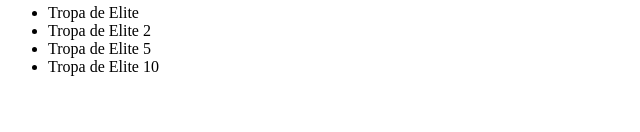
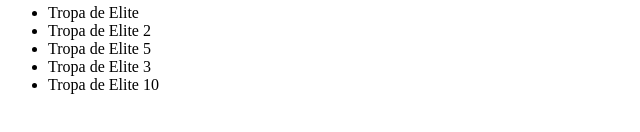
Before and after one commit to jethers/git-test, a plain HTML site: page myhtml.html in a window 1280 px wide. Shown: the part 218-350 px from the top of the page, without its empty margins (0-640 px from the left). Drawn offline with Linux system fonts and the light colour scheme.

Commit message:
merge efetuado

```diff
--- a/myhtml.html
+++ b/myhtml.html
@@ -16,6 +16,7 @@
 <li>Tropa de Elite</li>
 <li>Tropa de Elite 2</li>
 <li>Tropa de Elite 5</li>
+<li>Tropa de Elite 3</li>
 <li>Tropa de Elite 10</li>
 </ul>
 </html>
```
